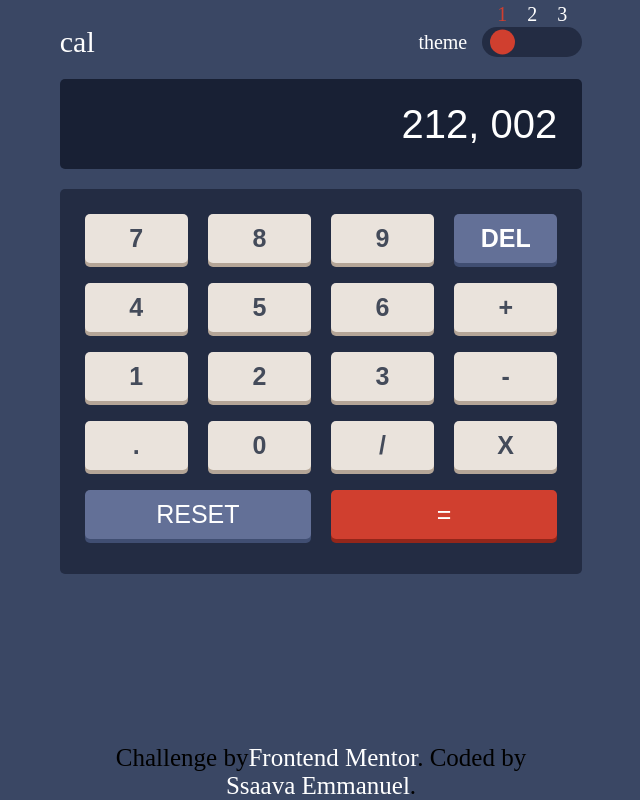
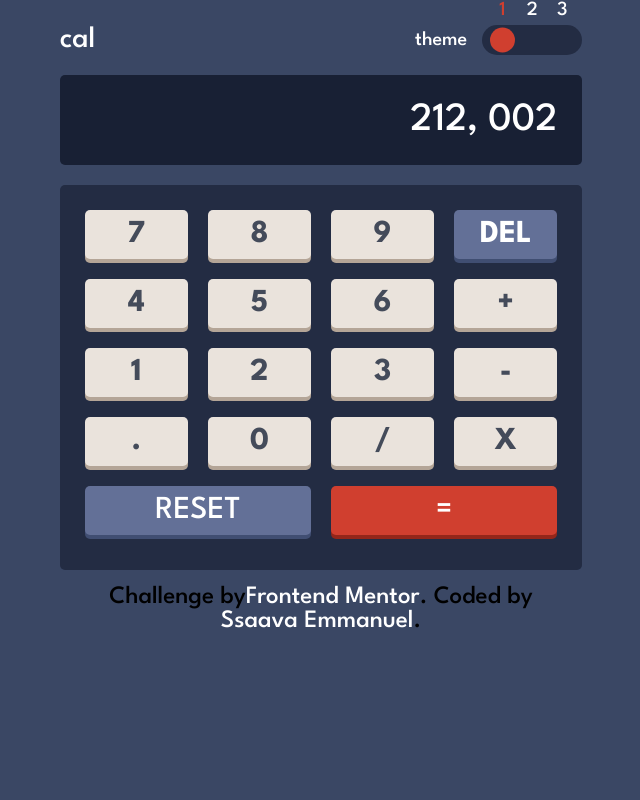
Before and after one commit to Ssaava/calculator-app, a React (Vite) app: page / in a window 1280 px wide. Shown: the whole page, without its empty margins (319-959 px from the left). Built offline with nearby package versions, Linux system fonts and the light colour scheme.

Commit message:
improved typography

```diff
--- a/index.html
+++ b/index.html
@@ -4,6 +4,14 @@
     <meta charset="UTF-8" />
     <link rel="icon" type="image/svg+xml" href="./front-end-mentor-icon.png" />
     <meta name="viewport" content="width=device-width, initial-scale=1.0" />
+    <!-- font family -->
+    <link rel="preconnect" href="https://fonts.googleapis.com" />
+    <link rel="preconnect" href="https://fonts.gstatic.com" crossorigin />
+    <link
+      href="https://fonts.googleapis.com/css2?family=League+Spartan:wght@500;600;700&display=swap"
+      rel="stylesheet"
+    />
+    <!-- title -->
     <title>javascript-calculator-app</title>
   </head>
   <body>
--- a/src/components/buttons/BigButton.jsx
+++ b/src/components/buttons/BigButton.jsx
@@ -1,6 +1,10 @@
 import PropTypes from "prop-types";
 export default function BigButton({ num, specialKey = "reset-key" }) {
-  return <button className={`big-btn ${specialKey}`}>{num}</button>;
+  return (
+    <button className={`big-btn ${specialKey}`}>
+      <div className="vertical-align">{num}</div>
+    </button>
+  );
 }
 BigButton.propTypes = {
   num: PropTypes.oneOfType([PropTypes.number, PropTypes.string]),
--- a/src/sass/partials/_app.scss
+++ b/src/sass/partials/_app.scss
@@ -4,17 +4,16 @@
   max-width: 550px;
   width: 95%;
   margin-inline: auto;
+  font-family: "League Spartan", sans-serif;
 }
 .author {
-  position: absolute;
-  bottom: 0;
+  font-family: "League Spartan", sans-serif;
   text-align: center;
   font-size: clamp(f.rem(16), 5vw, f.rem(25));
-  left: 50%;
-  transform: translateX(-50%);
-  max-width: 550px;
-  width: 95%;
-  // color: var(--txt-clr-blue);
+  max-width: inherit;
+  // width: 95%;
+  margin-top: f.rem(15);
+  margin-inline: auto;
   a {
     color: var(--txt-clr);
     &:hover {
--- a/src/sass/partials/_bigButton.scss
+++ b/src/sass/partials/_bigButton.scss
@@ -1,7 +1,9 @@
 @forward "variables";
 @use "functions" as f;
+@use "mixins" as m;
 .big-btn {
-  font-size: clamp(f.rem(12), 5vw, f.rem(25));
+  font-family: "League Spartan", sans-serif;
+  font-size: clamp(f.rem(12), 5vw, f.rem(32));
   width: calc((100% / 2) - f.rem(10));
   background-color: var(--k-bg-blue);
   padding-block: f.rem(10);
--- a/src/sass/partials/_button.scss
+++ b/src/sass/partials/_button.scss
@@ -10,12 +10,13 @@
 }
 .btn {
   border-radius: f.rem(5);
-  font-size: clamp(f.rem(12), 5vw, f.rem(25));
+  font-size: clamp(f.rem(12), 5vw, f.rem(32));
   font-weight: 900;
   width: calc((100% / 4) - f.rem(15));
   text-align: center;
   padding-block: f.rem(10);
   cursor: pointer;
+  font-family: "League Spartan", sans-serif;
 }
 .nums {
   background-color: var(--k-bg-grey);
--- a/src/sass/partials/_screen.scss
+++ b/src/sass/partials/_screen.scss
@@ -8,6 +8,7 @@
   border-radius: f.rem(5);
   margin-block: f.rem(20);
   input[type="text"] {
+    font-family: "League Spartan", sans-serif;
     background: none;
     color: var(--txt-clr);
     text-align: right;
```
